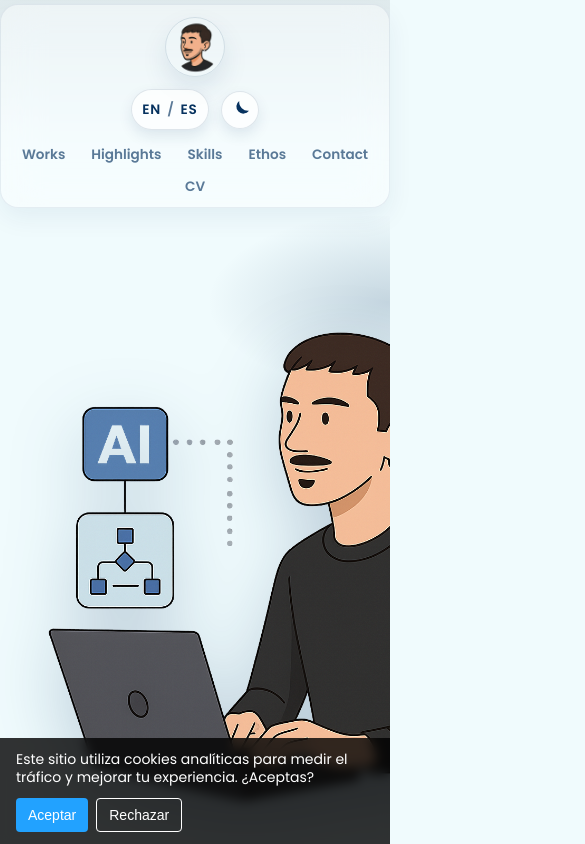
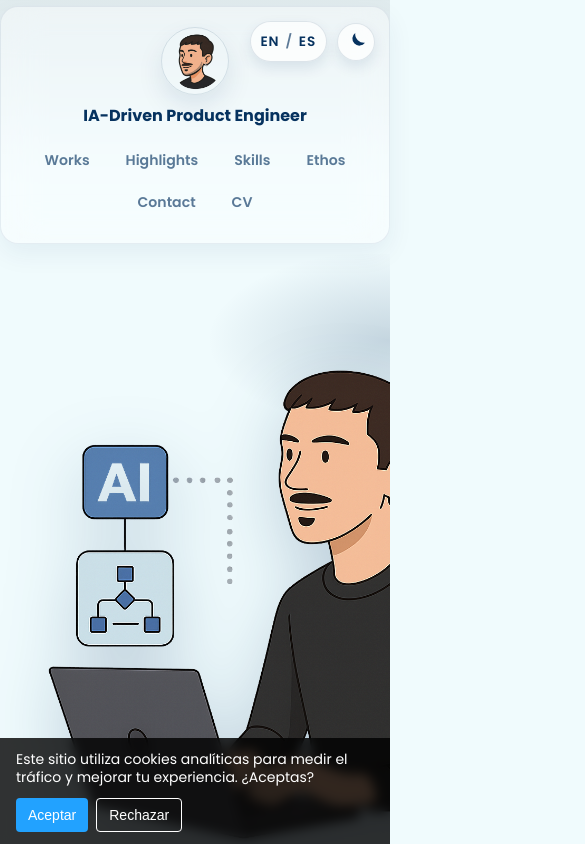
Before and after one commit to cero-vivo/luis-espinoza-porfolio, a Next.js app: page /en in a window 390 px wide. Shown: the top 844 px of the page, 585 px wide, since content can reach past the window. Built offline with nearby package versions, Linux system fonts and the light colour scheme.

Commit message:
refactor: Enhance layout and styling for header and work card components

```diff
--- a/components/pages/works/work-card.module.css
+++ b/components/pages/works/work-card.module.css
@@ -7,10 +7,16 @@
     grid-template-columns: minmax(0, 1fr) minmax(320px, 440px);
     gap: 36px;
     padding: 36px;
+    max-width: 100%;
     border-radius: 28px;
     background: var(--surface-elevated);
     border: 1px solid var(--border-subtle);
     box-shadow: 0 24px 46px var(--shadow-soft);
+}
+
+.caseContent,
+.caseGallery {
+    min-width: 0;
 }
 
 .caseContent {
@@ -138,6 +144,7 @@
     align-items: center;
     gap: 12px;
     flex-wrap: wrap;
+    min-width: 0;
 }
 
 .linkPill {
@@ -176,6 +183,7 @@
     align-items: center;
     gap: 14px;
     width: 100%;
+    min-width: 0;
 }
 
 .galleryButton {
@@ -217,7 +225,9 @@
     background: var(--surface-glass);
     border: 1px solid var(--border-subtle);
     box-shadow: 0 16px 34px var(--shadow-soft);
-    flex: 1;
+    flex: 1 1 auto;
+    min-width: 0;
+    box-sizing: border-box;
 }
 
 .galleryStrip::-webkit-scrollbar {
@@ -244,17 +254,43 @@
 @media (max-width: 1024px) {
     .cardInner {
         grid-template-columns: 1fr;
+        padding: 32px;
+        gap: 32px;
     }
 
     .caseGallery {
-        gap: 10px;
+        gap: 16px;
+        flex-wrap: wrap;
+        justify-content: center;
+    }
+
+    .galleryButton {
+        flex: 0 0 44px;
+    }
+
+    .galleryStrip {
+        max-width: 100%;
+    }
+}
+
+@media (max-width: 820px) {
+    .caseGallery {
+        gap: 12px;
+    }
+
+    .galleryStrip {
+        padding: 14px 16px;
+    }
+
+    .galleryImage {
+        inline-size: clamp(220px, 70vw, 340px);
     }
 }
 
 @media (max-width: 640px) {
     .cardInner {
-        padding: 28px;
-        gap: 28px;
+        padding: 24px;
+        gap: 24px;
     }
 
     .caseBadge {
@@ -274,6 +310,7 @@
         width: 40px;
         height: 40px;
         align-self: center;
+        display: none;
     }
 
     .galleryButton img {
@@ -286,10 +323,43 @@
 
     .galleryStrip {
         width: 100%;
+        padding: 12px 14px;
+        max-width: 100%;
     }
 
     .galleryImage {
-        inline-size: clamp(200px, 80vw, 320px);
+        inline-size: clamp(200px, 92vw, 320px);
         max-height: 420px;
     }
+
+    .caseFooter {
+        flex-direction: column;
+        align-items: center;
+        gap: 16px;
+    }
+
+    .stackGroup {
+        min-width: 0;
+        align-items: center;
+    }
+
+    .linksBox {
+        justify-content: center;
+        width: 100%;
+    }
 }
+
+@media (max-width: 480px) {
+    .cardInner {
+        padding: 20px;
+        gap: 20px;
+    }
+
+    .galleryStrip {
+        padding: 12px;
+    }
+
+    .caseFooter {
+        gap: 20px;
+    }
+}
--- a/components/shared/header/header.module.css
+++ b/components/shared/header/header.module.css
@@ -9,7 +9,7 @@
 }
 
 .inner {
-
+    position: relative;
     margin: 0 auto;
     max-width: 1200px;
     padding: 10px 18px;
@@ -209,45 +209,80 @@ html.dark .brandPhoto {
     .inner {
         grid-template-columns: 1fr;
         justify-items: center;
-        gap: 12px;
-        padding: 12px 16px;
+        gap: 18px;
+        padding: 20px 18px 26px;
     }
 
     .brand {
         order: 1;
+        flex-direction: column;
+        align-items: center;
+        text-align: center;
+        gap: 12px;
+    }
+
+    .brandCopy {
+        align-items: center;
+    }
+
+    .brandName {
+        display: none;
+    }
+
+    .brandRole {
+        font-size: 1.05rem;
+        font-weight: 700;
+        color: var(--text-primary);
     }
 
     .nav {
-        order: 3;
-        gap: 18px;
+        order: 2;
+        gap: 16px;
+        justify-content: center;
     }
 
     .controls {
-        order: 2;
+        position: absolute;
+        top: 18px;
+        right: 18px;
+        order: initial;
+        gap: 10px;
     }
 }
 
 @media (max-width: 640px) {
     .headerBox {
-        padding: 4px 0 8px;
+        padding: 6px 0 10px;
     }
 
     .inner {
-        padding: 12px;
+        padding: 20px 16px 26px;
         border-radius: 18px;
-    }
-
-    .brandCopy {
-        display: none;
+        gap: 20px;
     }
 
     .nav {
-        gap: 10px;
-        font-size: 0.85rem;
+        gap: 12px;
+        font-size: 0.88rem;
+        width: 100%;
     }
 
     .option {
-        font-size: 0.85rem;
-        padding: 4px 8px;
+        font-size: 0.88rem;
+        padding: 6px 12px;
+    }
+
+    .brandPhoto {
+        width: 68px;
+        height: 68px;
+    }
+
+    .brandRole {
+        font-size: 1rem;
+    }
+
+    .controls {
+        top: 14px;
+        right: 14px;
     }
 }
```
